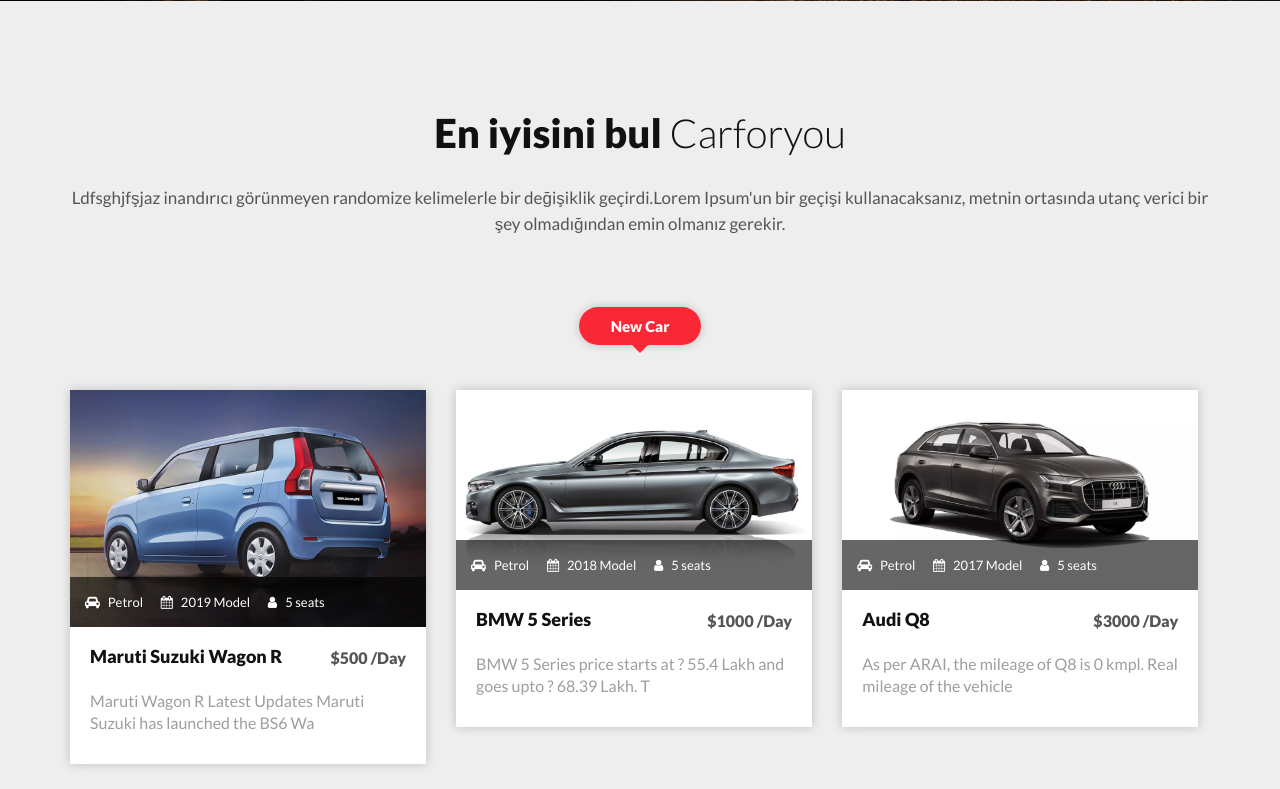
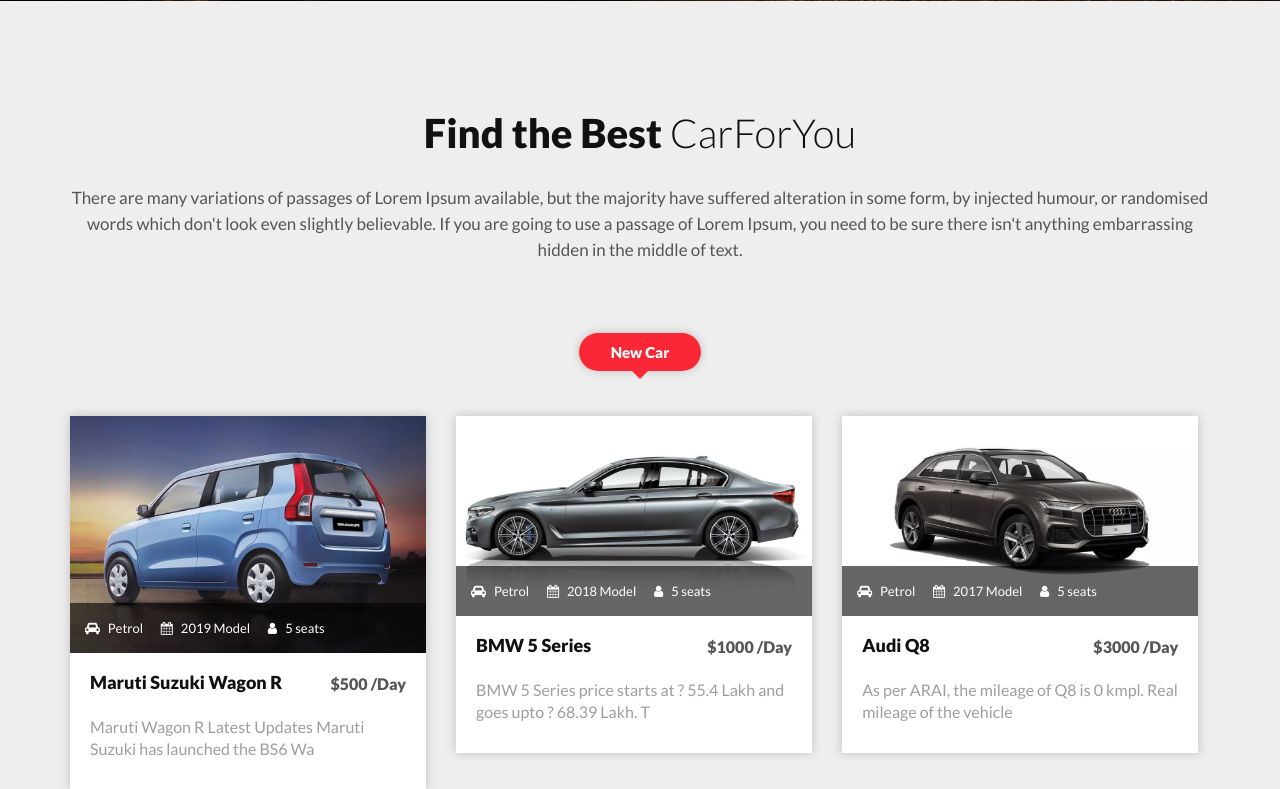
Before and after one commit to bbozkurtyusuf/bozkurt-car-rental, a PHP site: page / in a window 1280 px wide. Shown: the part 601-1390 px from the top of the page. Run offline with PHP 8.4, Linux system fonts and the light colour scheme; a user stored in the database is signed in; data comes from the database, SQL or seed files in the repository.

Commit message:
new commit

```diff
--- a/index.php
+++ b/index.php
@@ -60,15 +60,15 @@
     </div>
   </div>
 </section>
-<!-- / -->
+<!-- /Banners -->
 
 
 <!-- Resent Cat-->
 <section class="section-padding gray-bg">
   <div class="container">
     <div class="section-header text-center">
-      <h2>En iyisini bul <span>Carforyou</span></h2>
-      <p>Ldfsghjfşjaz inandırıcı görünmeyen randomize kelimelerle bir değişiklik geçirdi.Lorem Ipsum'un bir geçişi kullanacaksanız, metnin ortasında utanç verici bir şey olmadığından emin olmanız gerekir.</p>
+      <h2>Find the Best <span>CarForYou</span></h2>
+      <p>There are many variations of passages of Lorem Ipsum available, but the majority have suffered alteration in some form, by injected humour, or randomised words which don't look even slightly believable. If you are going to use a passage of Lorem Ipsum, you need to be sure there isn't anything embarrassing hidden in the middle of text.</p>
     </div>
     <div class="row">
 
```
